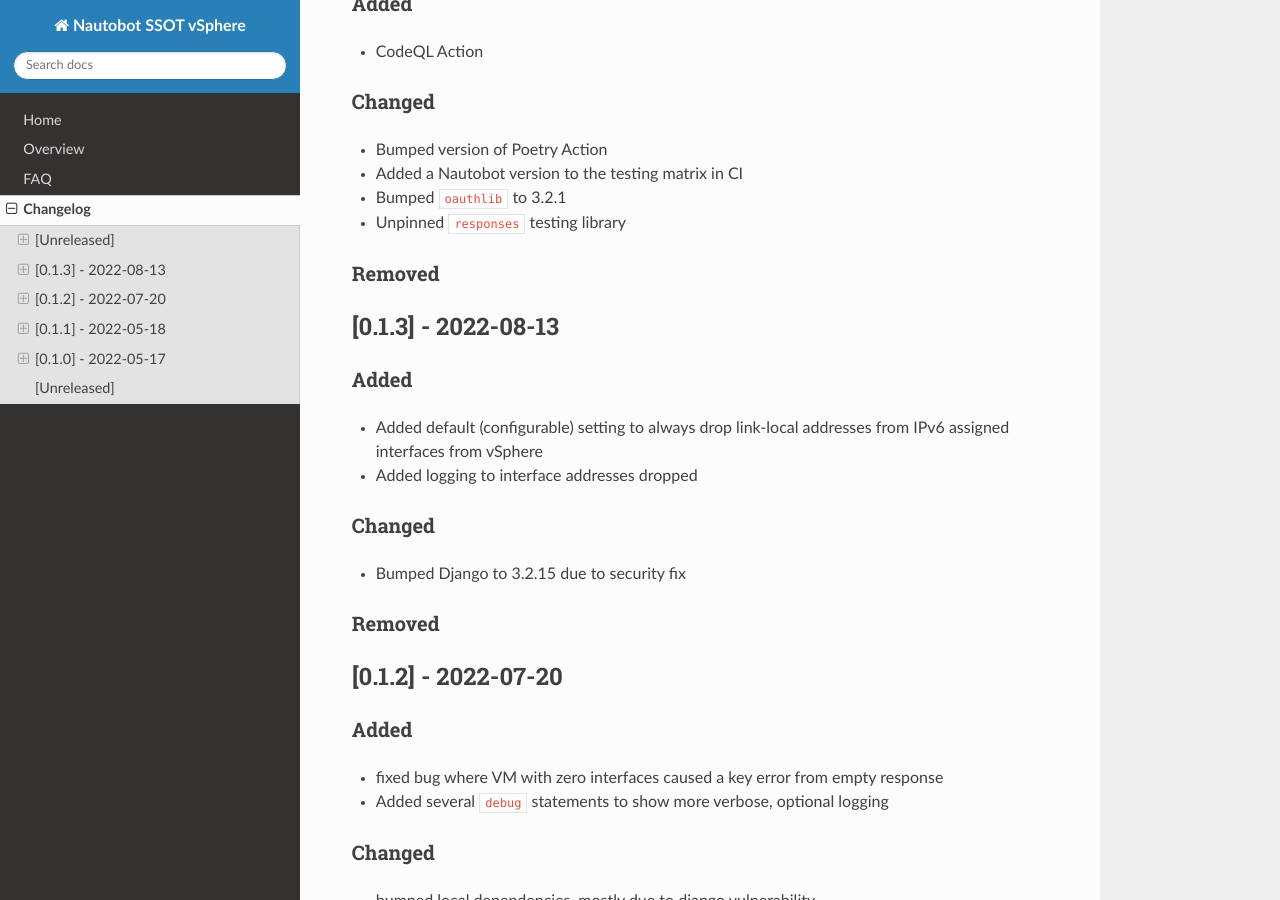
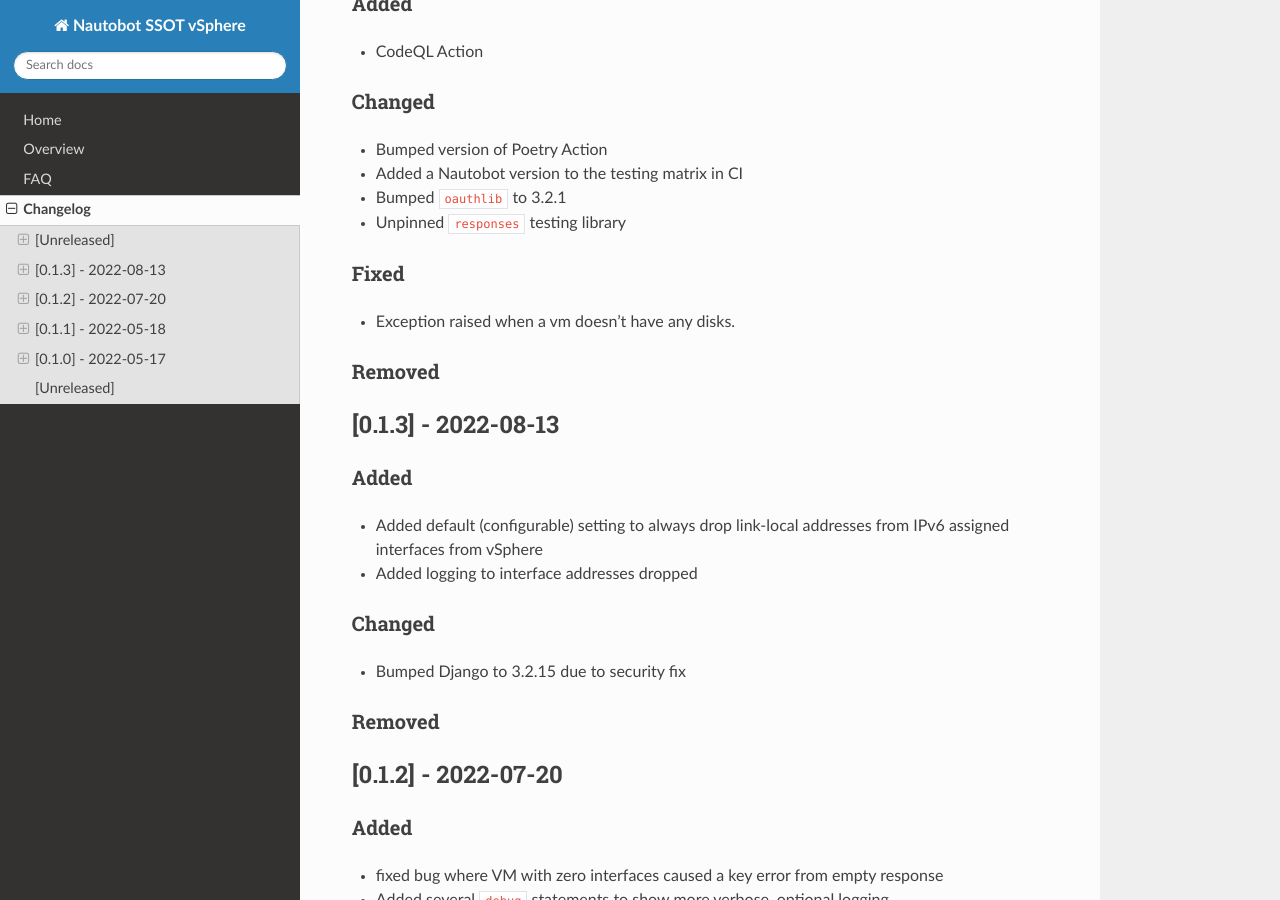
Before and after one commit to h4ndzdatm0ld/nautobot-ssot-vsphere, a Sphinx documentation site: the page built from docs/CHANGELOG.md, in a window 1280 px wide and 900 px high, scrolled down 322 px. Built offline with Sphinx 7.4.7 and the Read the Docs theme 2.0.0, drawn with Linux system fonts in a browser that asks for light colours.

Commit message:
Changelog update

```diff
--- a/docs/CHANGELOG.md
+++ b/docs/CHANGELOG.md
@@ -16,6 +16,10 @@
 - Added a Nautobot version to the testing matrix in CI
 - Bumped `oauthlib` to 3.2.1
 - Unpinned `responses` testing library
+
+### Fixed
+
+- Exception raised when a vm doesn't have any disks.
 
 ### Removed
 
```
